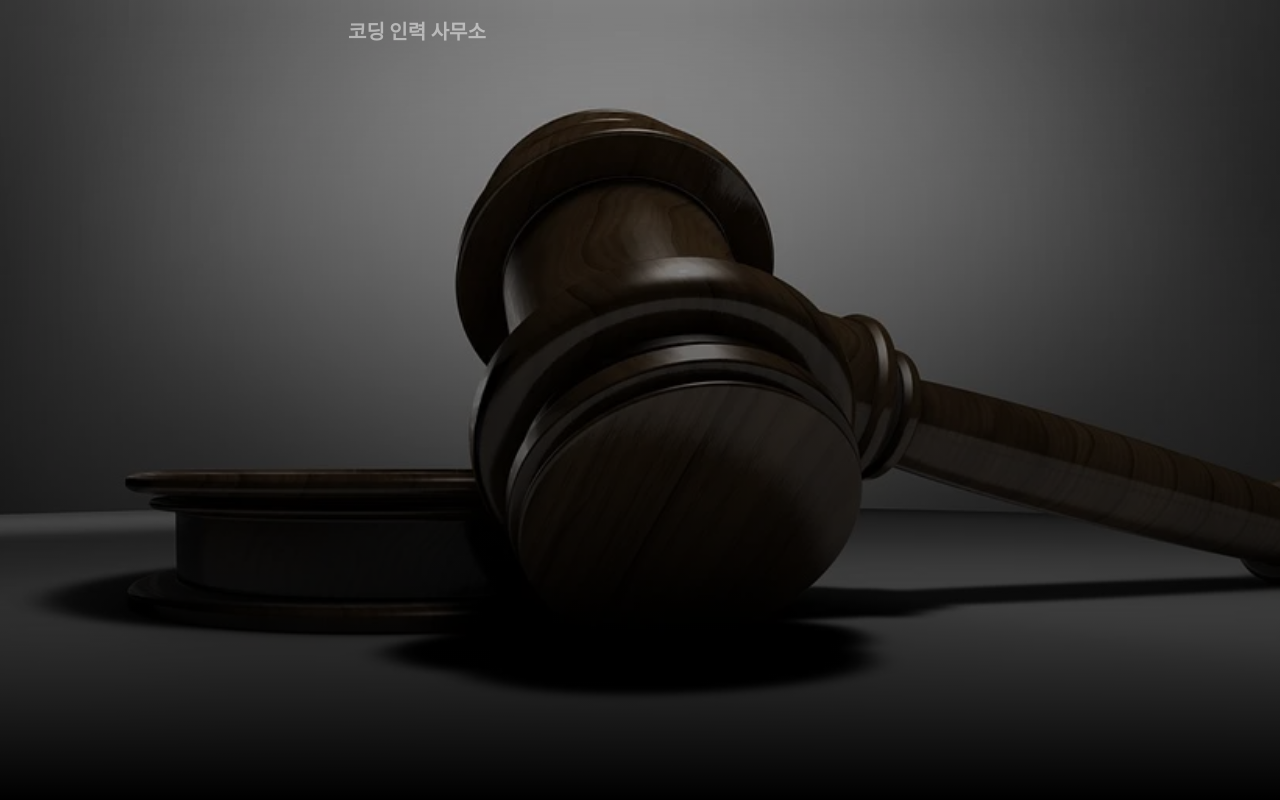
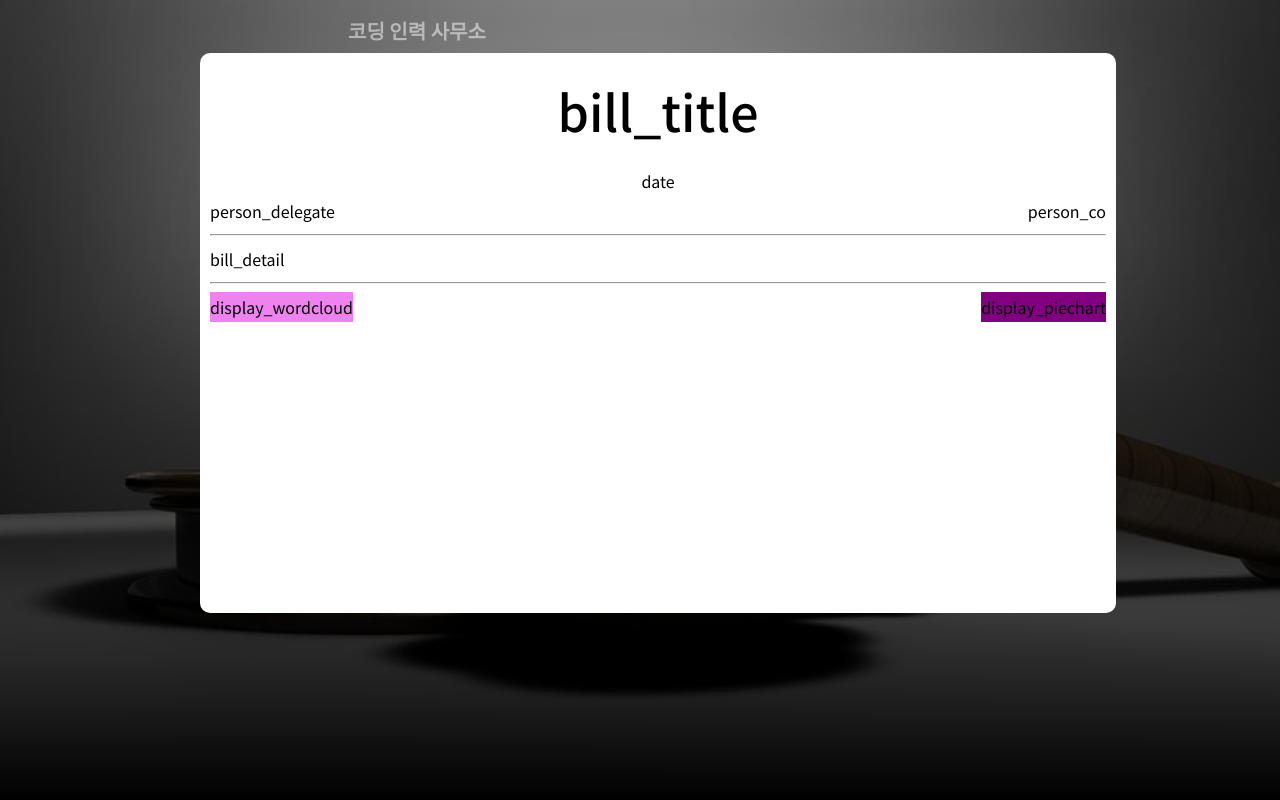
Before and after one commit to kgyujin/2022-bill-search, a plain HTML site: page bill-detail.html in a window 1280 px wide. Drawn offline with Linux system fonts and the light colour scheme.

Commit message:
Update bill
html css config

```diff
--- a/bill-detail.html
+++ b/bill-detail.html
@@ -5,7 +5,7 @@
     <meta charset="UTF-8">
     <meta http-equiv="X-UA-Compatible" content="IE=edge">
     <meta name="viewport" content="width=device-width, initial-scale=1.0">
-    <title>인적사항</title>
+    <title>법안정보</title>
     <link rel="icon" type="image/x-icon" href="assets/gavel.png" />
     <!-- icons (free version) -->
     <script src="https://use.fontawesome.com/releases/v6.1.0/js/all.js" crossorigin="anonymous"></script>
@@ -25,18 +25,70 @@
     </nav>
     <section>
         <div class="content">
-            <h1 class="bill_title"></h1>
-            <div class="date"></div>
+            <h1 class="bill_title">bill_title</h1>
+            <div class="date">date</div>
             <div class="person">
-                <div class="person_delegate"></div>
-                <div class="person_co"></div>
+                <div class="person_delegate">person_delegate</div>
+                <div class="person_co">person_co</div>
             </div>
-            <div class="bill_detail"></div>
+            <hr>
+            <div class="bill_detail">bill_detail</div>
+            <hr>
             <div class="display">
-                <div class="display_wordcloud"></div>
-                <div class="display_piechart"></div>
+                <div class="display_wordcloud">display_wordcloud</div>
+                <div class="display_piechart">display_piechart</div>
             </div>
         </div>
     </section>
 </body>
+
+<style>
+    h1.bill_title{
+        text-align: center;
+        font-weight: 500;
+        font-size: 50px;
+    }
+
+    div.content{
+        width: 70%;
+        height: 100%;
+        position: absolute;
+        left: 15%;
+        background-color: white;
+        border-radius: 10px;
+        line-height: 30px;
+        padding: 0 10px 0 10px;
+    }
+
+    div.date{
+        text-align: center;
+        font-weight: 400;
+        font-size: 16px;
+    }
+
+    div.person_delegate{
+        font-weight: 400;
+        font-size: 16px;
+    }
+
+    div.person_co{
+        font-weight: 400;
+        font-size: 16px;
+    }
+
+    div.bill_detail{
+        font-weight: 400;
+        font-size: 16px;
+    }
+
+    div.display_wordcloud{
+        background-color: violet;
+    }
+
+    div.display_piechart{
+        background-color: purple;
+    }
+
+</style>
+
 </html>
--- a/css/styles.css
+++ b/css/styles.css
@@ -73,16 +73,6 @@ h2.system_text {
 
 }
 
-div.input_group {
-    display: flex;
-    position: relative;
-    width: 100%;
-    height: 60px;
-    margin: 48px 0 0 552px;
-    flex-wrap: wrap;
-    align-items: stretch;
-}
-
 input.form_control {
     width: 685px;
     min-height: auto;
@@ -126,10 +116,35 @@ button.btn::after {
     background-color: #50817e;
 }
 
+div.text{
+    position: absolute;
+    left: 25%;
+    top: -25%;
+}
+
 div.list {
     overflow: auto;
     width: 70%;
-    height: 650px;
+    height: 450px;
     margin: 80px auto;
     background-color: white;
 }
+
+div.input_group {
+    display: flex;
+    position: relative;
+    width: 100%;
+    height: 60px;
+    flex-wrap: wrap;
+    align-items: stretch;
+}
+
+div.person{
+    display: flex;
+    justify-content: space-between;
+}
+
+div.display{
+    display: flex;
+    justify-content: space-between;
+}
```
Also changed, not shown: bill-list.html (+8 -8 lines), index.html (+4 -2 lines), js/scripts.js (+7 -0 lines), personal.html (+68 -5 lines).
